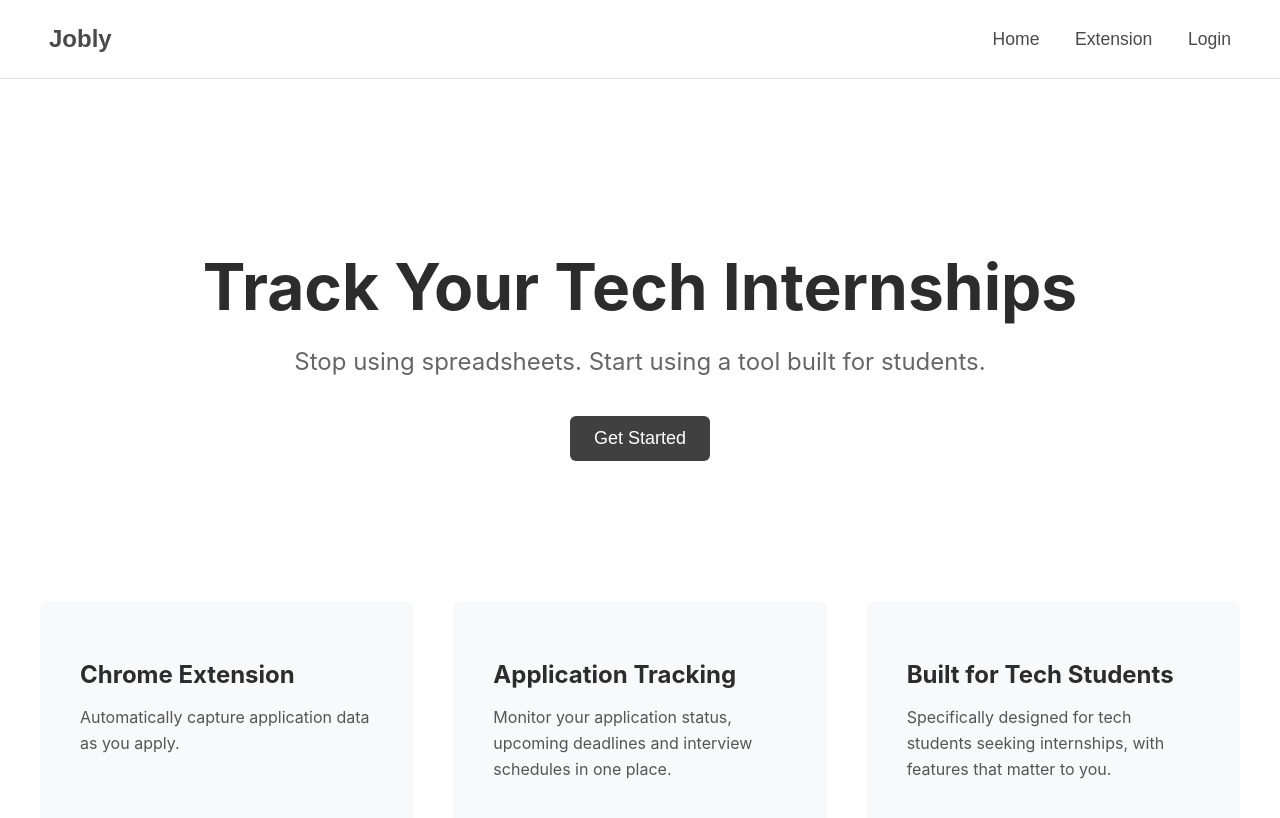
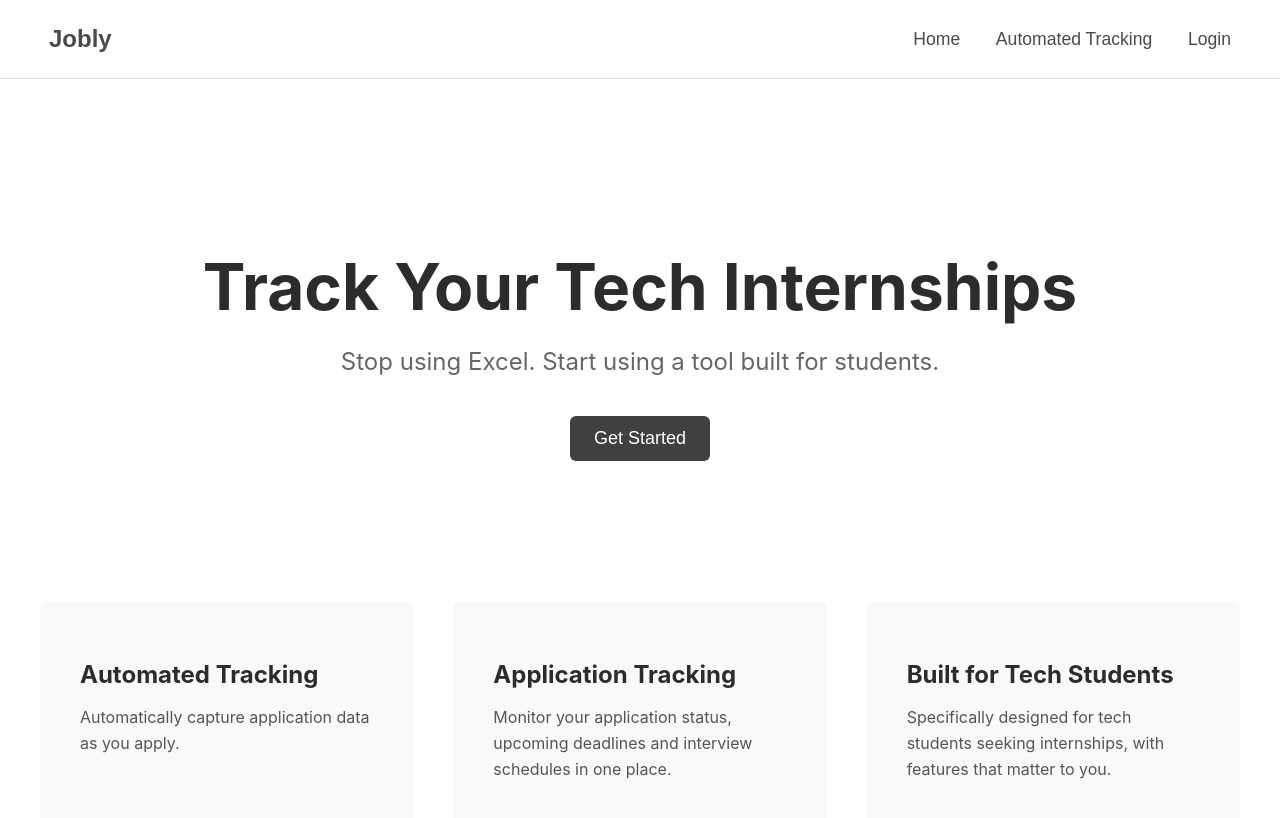
Before and after one commit to kimchee-e/Application_Tracker, a React (Create React App) app: page / in a window 1280 px wide. Shown: the top 818 px of the page. Built offline with nearby package versions, Linux system fonts and the light colour scheme; no server answers.

Commit message:
Minor UI update

```diff
--- a/src/components/Navbar.js
+++ b/src/components/Navbar.js
@@ -28,7 +28,7 @@ const Navbar = () => {
                     </li>
                 )}
                 <li>
-                    <Link to="/extension">Extension</Link>
+                    <Link to="/extension">Automated Tracking</Link>
                 </li>
                 {!user ? (
                     <li>
--- a/src/pages/Extension.js
+++ b/src/pages/Extension.js
@@ -9,24 +9,18 @@ const Extension = () => {
     return (
         <div className="extension-container">
             <section className="main-section">
-                <h1>Save Time with Our Chrome Extension</h1>
+                <h1>Save Time with Our Automated Tracking</h1>
                 <p>
-                    Automatically capture job application details while you browse, and sync them directly with your account.
+                    Automatically capture job application details by connecting your Gmail account.
                 </p>
-                <button
-                    className="install-button"
-                    onClick={handleInstallClick}
-                >
-                    Install Chrome Extension
-                </button>
             </section>
 
             <section className="features">
-                <h2>Why Use the Extension?</h2>
+                <h2>Why Use Automated Tracking?</h2>
                 <div className="feature-grid">
                     <div className="feature-card">
                         <h3>Seamless Integration</h3>
-                        <p>Save application data from job boards like LinkedIn and Indeed with a single click.</p>
+                        <p>Save application data while you apply.</p>
                     </div>
                     <div className="feature-card">
                         <h3>Track with Ease</h3>
--- a/src/pages/Home.js
+++ b/src/pages/Home.js
@@ -8,7 +8,7 @@ const Home = () => {
         <div className="home-container">
             <section className="main-section">
                 <h1>Track Your Tech Internships</h1>
-                <p>Stop using spreadsheets. Start using a tool built for students.</p>
+                <p>Stop using Excel. Start using a tool built for students.</p>
                 <button
                     className="start-button"
                     onClick={() => navigate('/login')}
@@ -20,7 +20,7 @@ const Home = () => {
             <section className="features">
                 <div className="feature-grid">
                     <div className="feature-card">
-                        <h2>Chrome Extension</h2>
+                        <h2>Automated Tracking</h2>
                         <p>Automatically capture application data as you apply.</p>
                     </div>
                     <div className="feature-card">
```
